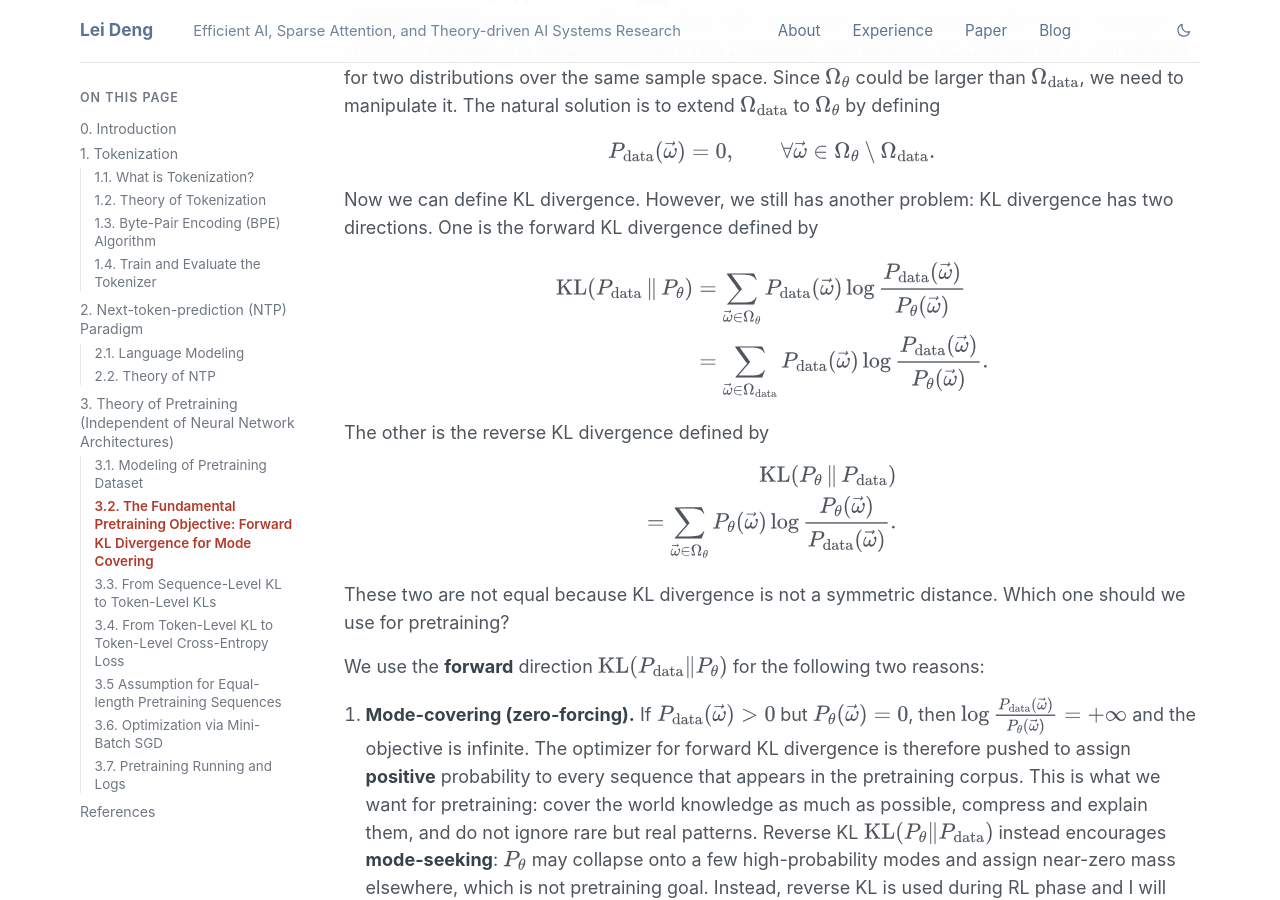
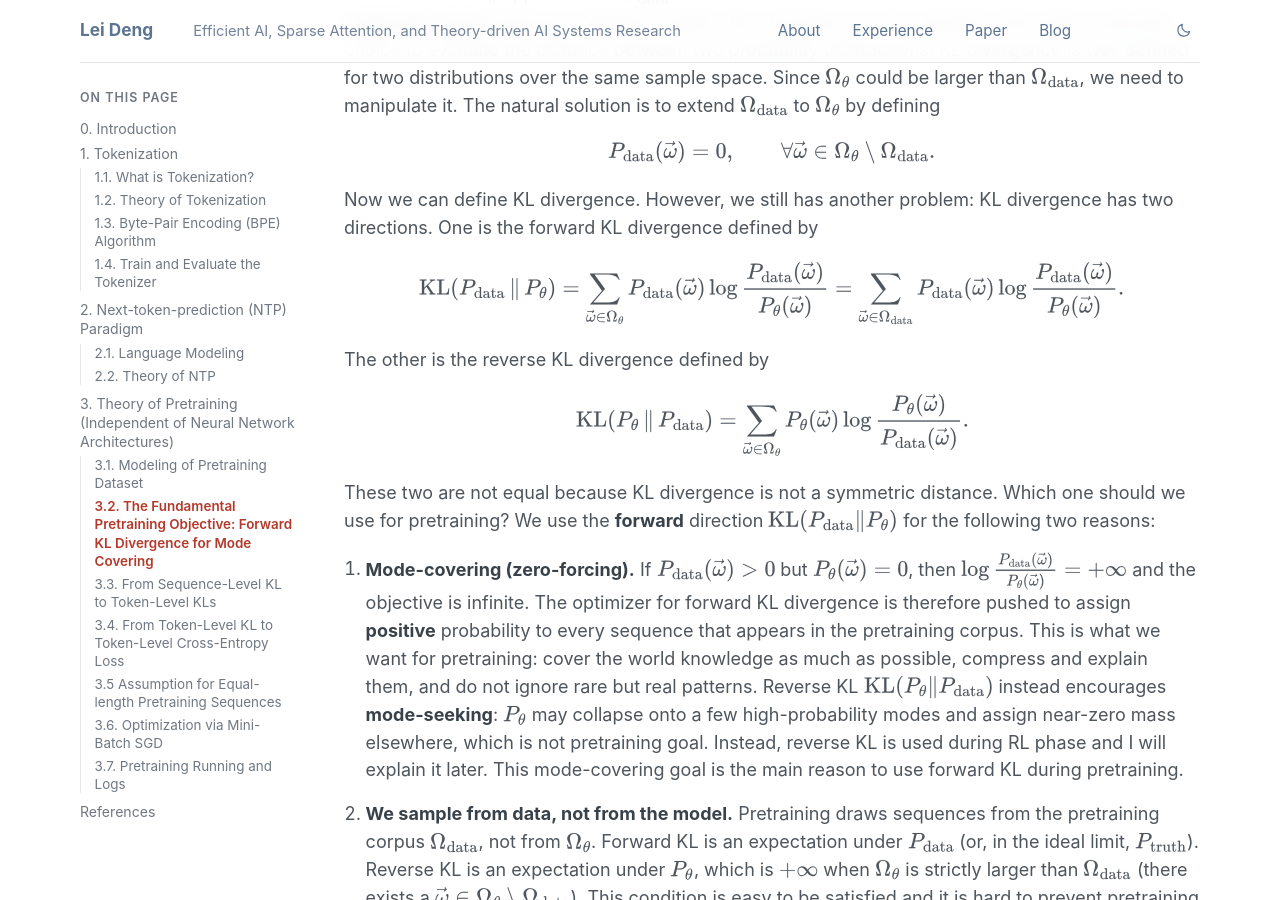
Before and after one commit to leideng/leideng.github.io, a Jekyll site: the page built from _posts/2026-06-02-nanochat-ascend-part1.md, in a window 1280 px wide and 900 px high, scrolled down 20718 px. Built offline with Jekyll 4.4.1, drawn with Linux system fonts in a browser that asks for light colours.

Commit message:
sec 3.2 good now

```diff
--- a/_posts/2026-06-02-nanochat-ascend-part1.md
+++ b/_posts/2026-06-02-nanochat-ascend-part1.md
@@ -960,8 +960,8 @@ Now we can define KL divergence. However, we still has another problem: KL diver
 $$
 \begin{aligned}
 \mathrm{KL}\!\left(P_{\text{data}} \,\|\, P_\theta\right)
-&= \sum_{\vec{\omega}\in\Omega_{\theta}} P_{\text{data}}(\vec{\omega}) \log \frac{P_{\text{data}}(\vec{\omega})}{P_\theta(\vec{\omega})} \\
-&= \sum_{\vec{\omega}\in\Omega_{\text{data}}} P_{\text{data}}(\vec{\omega}) \log \frac{P_{\text{data}}(\vec{\omega})}{P_\theta(\vec{\omega})}.
+= \sum_{\vec{\omega}\in\Omega_{\theta}} P_{\text{data}}(\vec{\omega}) \log \frac{P_{\text{data}}(\vec{\omega})}{P_\theta(\vec{\omega})}
+= \sum_{\vec{\omega}\in\Omega_{\text{data}}} P_{\text{data}}(\vec{\omega}) \log \frac{P_{\text{data}}(\vec{\omega})}{P_\theta(\vec{\omega})}.
 \end{aligned}
 $$
 
@@ -969,14 +969,12 @@ The other is the reverse KL divergence defined by
 
 $$
 \begin{aligned}
-\mathrm{KL}\!\left(P_\theta \,\|\, P_{\text{data}}\right) \\
+\mathrm{KL}\!\left(P_\theta \,\|\, P_{\text{data}}\right)
 = \sum_{\vec{\omega}\in\Omega_{\theta}} P_\theta(\vec{\omega}) \log \frac{P_\theta(\vec{\omega})}{P_{\text{data}}(\vec{\omega})}.
 \end{aligned}
 $$
 
-These two are not equal because KL divergence is not a symmetric distance. Which one should we use for pretraining?
-
-We use the **forward** direction {::nomarkdown}$\mathrm{KL}(P_{\text{data}}\|P_\theta)${:/nomarkdown} for the following two reasons:
+These two are not equal because KL divergence is not a symmetric distance. Which one should we use for pretraining? We use the **forward** direction {::nomarkdown}$\mathrm{KL}(P_{\text{data}}\|P_\theta)${:/nomarkdown} for the following two reasons:
 
 
 1. **Mode-covering (zero-forcing).** If {::nomarkdown}$P_{\text{data}}(\vec{\omega}) \gt 0${:/nomarkdown} but {::nomarkdown}$P_\theta(\vec{\omega}) = 0${:/nomarkdown}, then {::nomarkdown}$\log\frac{P_{\text{data}}(\vec{\omega})}{P_\theta(\vec{\omega})} = +\infty${:/nomarkdown} and the objective is infinite. The optimizer for forward KL divergence is therefore pushed to assign **positive** probability to every sequence that appears in the pretraining corpus. This is what we want for pretraining: cover the world knowledge as much as possible, compress and explain them, and do not ignore rare but real patterns.
```
